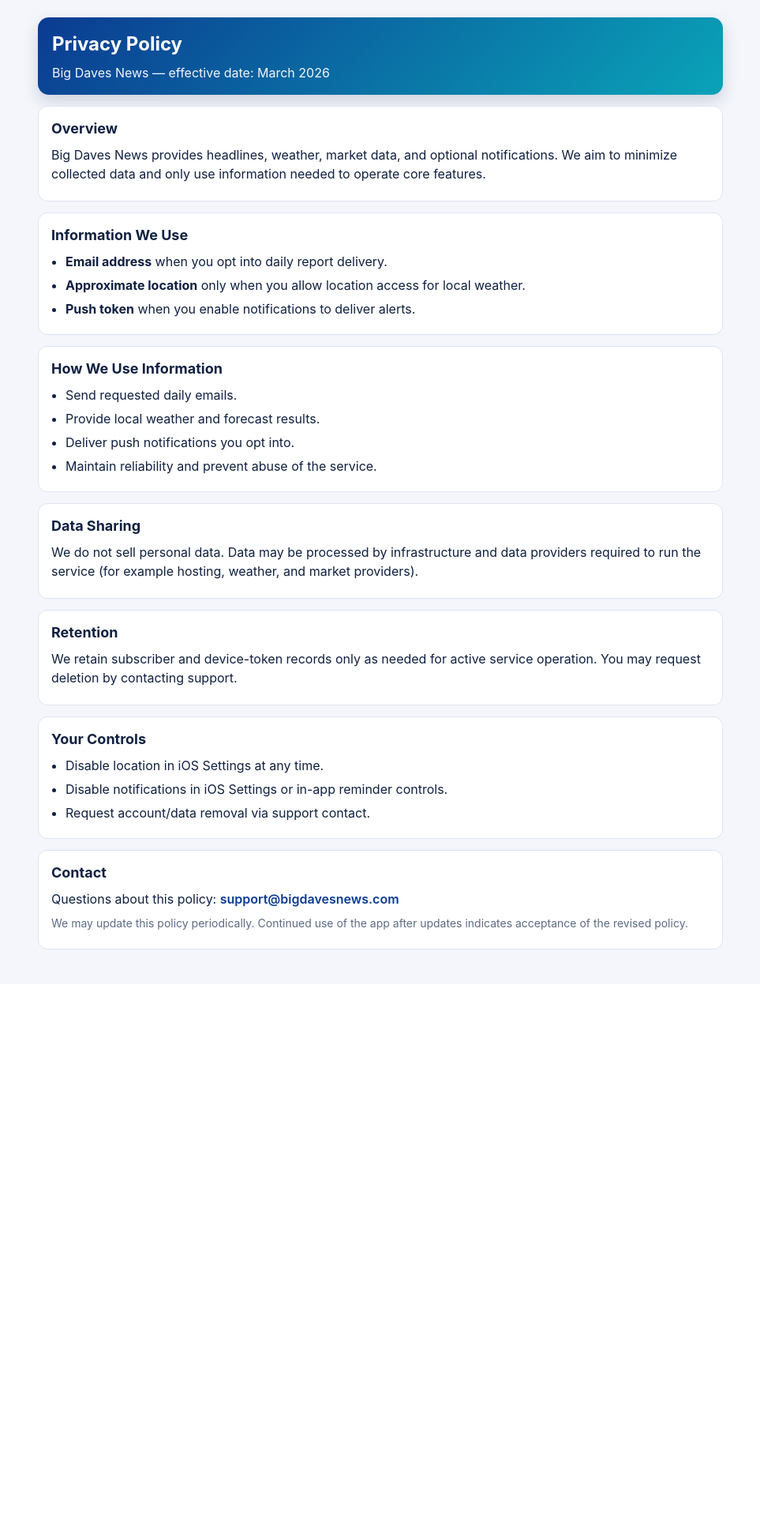
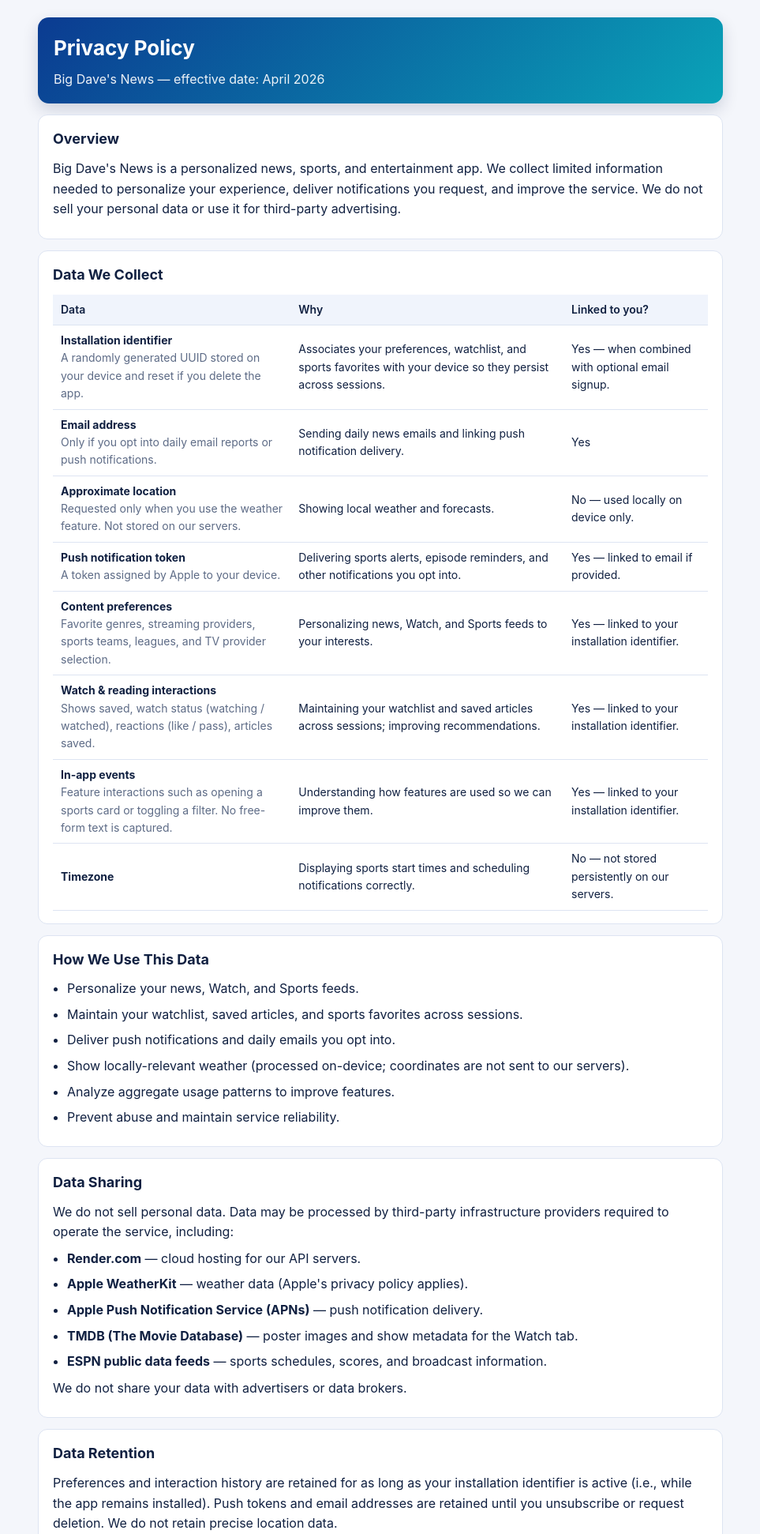
Before and after one commit to dking2451/Big-Daves-News-, a FastAPI app: page /privacy in a window 1280 px wide. Shown: the top 1942 px of the page at 79% size, without its empty margins (158-1121 px from the left). Before the commit the page ends 1202 px from the top, so only its background shows below. Run offline with FastAPI, Linux system fonts and the light colour scheme; some libraries are stand-ins or nearby versions.

Commit message:
feat(privacy): add Privacy Policy link in Settings + update policy to reflect actual data collection
- Added 'Privacy & Legal' section in SettingsView with Privacy Policy
  link (opens big-daves-news-web.onrender.com/privacy) and Data
  Deletion Request mailto link. Apple requires in-app policy access.

- Rewrote privacy.html to accurately declare all data collected:
  installation identifier, email, location, push token, content
  preferences, watch/reading interactions, in-app analytics events,
  and timezone. Added data sharing table (Render, WeatherKit, APNs,
  TMDB, ESPN). Added children's privacy section. Previous version
  omitted most of the app's actual data collection.

```diff
--- a/templates/privacy.html
+++ b/templates/privacy.html
@@ -3,7 +3,7 @@
 <head>
   <meta charset="utf-8" />
   <meta name="viewport" content="width=device-width, initial-scale=1" />
-  <title>Big Daves News Privacy Policy</title>
+  <title>Big Dave's News — Privacy Policy</title>
   <style>
     :root {
       --bg: #f4f6fb;
@@ -20,128 +20,182 @@
       font-family: -apple-system, BlinkMacSystemFont, "Segoe UI", Roboto, Helvetica, Arial, sans-serif;
       background: var(--bg);
       color: var(--text);
-      line-height: 1.5;
+      line-height: 1.6;
     }
     .wrap {
       max-width: 900px;
       margin: 0 auto;
-      padding: 22px 16px 44px;
+      padding: 22px 16px 56px;
     }
     .hero {
       border-radius: 14px;
-      padding: 16px 18px;
+      padding: 18px 20px;
       color: #fff;
       background: linear-gradient(135deg, var(--brand), var(--accent));
       box-shadow: 0 8px 20px rgba(6, 25, 66, 0.16);
     }
-    .hero h1 {
-      margin: 0 0 6px;
-      font-size: 24px;
-    }
-    .hero p {
-      margin: 0;
-      opacity: 0.94;
-    }
+    .hero h1 { margin: 0 0 6px; font-size: 26px; }
+    .hero p  { margin: 0; opacity: 0.92; }
     .card {
       margin-top: 14px;
       border: 1px solid var(--border);
       border-radius: 12px;
       background: var(--card);
-      padding: 14px 16px;
+      padding: 16px 18px;
     }
-    h2 {
-      margin: 0 0 8px;
-      font-size: 18px;
-    }
-    p {
-      margin: 8px 0;
-    }
-    ul {
-      margin: 8px 0 0 18px;
-      padding: 0;
-    }
-    li { margin: 6px 0; }
-    .muted {
-      color: var(--muted);
-      font-size: 14px;
-    }
-    a {
-      color: var(--brand);
-      text-decoration: none;
-      font-weight: 600;
-    }
+    h2 { margin: 0 0 10px; font-size: 18px; }
+    p  { margin: 8px 0; }
+    ul { margin: 8px 0 0 18px; padding: 0; }
+    li { margin: 7px 0; }
+    .muted { color: var(--muted); font-size: 14px; }
+    a { color: var(--brand); text-decoration: none; font-weight: 600; }
     a:hover { text-decoration: underline; }
+    table { width: 100%; border-collapse: collapse; margin-top: 10px; font-size: 14px; }
+    th, td { text-align: left; padding: 8px 10px; border-bottom: 1px solid var(--border); }
+    th { background: #f0f4fc; font-weight: 600; }
   </style>
 </head>
 <body>
   <main class="wrap">
     <section class="hero">
       <h1>Privacy Policy</h1>
-      <p>Big Daves News — effective date: March 2026</p>
+      <p>Big Dave's News &mdash; effective date: April 2026</p>
     </section>
 
     <section class="card">
       <h2>Overview</h2>
       <p>
-        Big Daves News provides headlines, weather, market data, and optional notifications.
-        We aim to minimize collected data and only use information needed to operate core features.
+        Big Dave's News is a personalized news, sports, and entertainment app. We collect limited
+        information needed to personalize your experience, deliver notifications you request, and
+        improve the service. We do not sell your personal data or use it for third-party advertising.
       </p>
     </section>
 
     <section class="card">
-      <h2>Information We Use</h2>
-      <ul>
-        <li><strong>Email address</strong> when you opt into daily report delivery.</li>
-        <li><strong>Approximate location</strong> only when you allow location access for local weather.</li>
-        <li><strong>Push token</strong> when you enable notifications to deliver alerts.</li>
-      </ul>
+      <h2>Data We Collect</h2>
+      <table>
+        <thead>
+          <tr><th>Data</th><th>Why</th><th>Linked to you?</th></tr>
+        </thead>
+        <tbody>
+          <tr>
+            <td><strong>Installation identifier</strong><br><span class="muted">A randomly generated UUID stored on your device and reset if you delete the app.</span></td>
+            <td>Associates your preferences, watchlist, and sports favorites with your device so they persist across sessions.</td>
+            <td>Yes — when combined with optional email signup.</td>
+          </tr>
+          <tr>
+            <td><strong>Email address</strong><br><span class="muted">Only if you opt into daily email reports or push notifications.</span></td>
+            <td>Sending daily news emails and linking push notification delivery.</td>
+            <td>Yes</td>
+          </tr>
+          <tr>
+            <td><strong>Approximate location</strong><br><span class="muted">Requested only when you use the weather feature. Not stored on our servers.</span></td>
+            <td>Showing local weather and forecasts.</td>
+            <td>No — used locally on device only.</td>
+          </tr>
+          <tr>
+            <td><strong>Push notification token</strong><br><span class="muted">A token assigned by Apple to your device.</span></td>
+            <td>Delivering sports alerts, episode reminders, and other notifications you opt into.</td>
+            <td>Yes — linked to email if provided.</td>
+          </tr>
+          <tr>
+            <td><strong>Content preferences</strong><br><span class="muted">Favorite genres, streaming providers, sports teams, leagues, and TV provider selection.</span></td>
+            <td>Personalizing news, Watch, and Sports feeds to your interests.</td>
+            <td>Yes — linked to your installation identifier.</td>
+          </tr>
+          <tr>
+            <td><strong>Watch &amp; reading interactions</strong><br><span class="muted">Shows saved, watch status (watching / watched), reactions (like / pass), articles saved.</span></td>
+            <td>Maintaining your watchlist and saved articles across sessions; improving recommendations.</td>
+            <td>Yes — linked to your installation identifier.</td>
+          </tr>
+          <tr>
+            <td><strong>In-app events</strong><br><span class="muted">Feature interactions such as opening a sports card or toggling a filter. No free-form text is captured.</span></td>
+            <td>Understanding how features are used so we can improve them.</td>
+            <td>Yes — linked to your installation identifier.</td>
+          </tr>
+          <tr>
+            <td><strong>Timezone</strong></td>
+            <td>Displaying sports start times and scheduling notifications correctly.</td>
+            <td>No — not stored persistently on our servers.</td>
+          </tr>
+        </tbody>
+      </table>
     </section>
 
     <section class="card">
-      <h2>How We Use Information</h2>
+      <h2>How We Use This Data</h2>
       <ul>
-        <li>Send requested daily emails.</li>
-        <li>Provide local weather and forecast results.</li>
-        <li>Deliver push notifications you opt into.</li>
-        <li>Maintain reliability and prevent abuse of the service.</li>
+        <li>Personalize your news, Watch, and Sports feeds.</li>
+        <li>Maintain your watchlist, saved articles, and sports favorites across sessions.</li>
+        <li>Deliver push notifications and daily emails you opt into.</li>
+        <li>Show locally-relevant weather (processed on-device; coordinates are not sent to our servers).</li>
+        <li>Analyze aggregate usage patterns to improve features.</li>
+        <li>Prevent abuse and maintain service reliability.</li>
       </ul>
     </section>
 
     <section class="card">
       <h2>Data Sharing</h2>
       <p>
-        We do not sell personal data. Data may be processed by infrastructure and data providers required
-        to run the service (for example hosting, weather, and market providers).
+        We do not sell personal data. Data may be processed by third-party infrastructure providers
+        required to operate the service, including:
+      </p>
+      <ul>
+        <li><strong>Render.com</strong> — cloud hosting for our API servers.</li>
+        <li><strong>Apple WeatherKit</strong> — weather data (Apple's privacy policy applies).</li>
+        <li><strong>Apple Push Notification Service (APNs)</strong> — push notification delivery.</li>
+        <li><strong>TMDB (The Movie Database)</strong> — poster images and show metadata for the Watch tab.</li>
+        <li><strong>ESPN public data feeds</strong> — sports schedules, scores, and broadcast information.</li>
+      </ul>
+      <p>
+        We do not share your data with advertisers or data brokers.
       </p>
     </section>
 
     <section class="card">
-      <h2>Retention</h2>
+      <h2>Data Retention</h2>
       <p>
-        We retain subscriber and device-token records only as needed for active service operation.
-        You may request deletion by contacting support.
+        Preferences and interaction history are retained for as long as your installation identifier
+        is active (i.e., while the app remains installed). Push tokens and email addresses are retained
+        until you unsubscribe or request deletion. We do not retain precise location data.
       </p>
     </section>
 
     <section class="card">
       <h2>Your Controls</h2>
       <ul>
-        <li>Disable location in iOS Settings at any time.</li>
-        <li>Disable notifications in iOS Settings or in-app reminder controls.</li>
-        <li>Request account/data removal via support contact.</li>
+        <li><strong>Location:</strong> Disable in iOS Settings &rarr; Privacy &rarr; Location Services at any time.</li>
+        <li><strong>Notifications:</strong> Disable in iOS Settings &rarr; Notifications &rarr; Big Dave's News, or via in-app Settings.</li>
+        <li><strong>Email reports:</strong> Unsubscribe via the link in any email we send.</li>
+        <li><strong>Data deletion:</strong> Email <a href="mailto:support@bigdavesnews.com">support@bigdavesnews.com</a> to request deletion of all data associated with your device or email address.</li>
+        <li><strong>App removal:</strong> Deleting the app removes locally stored preferences and resets your installation identifier. Cached data on our servers can be removed on request.</li>
       </ul>
+    </section>
+
+    <section class="card">
+      <h2>Children's Privacy</h2>
+      <p>
+        Big Dave's News is not directed to children under 13. We do not knowingly collect personal
+        information from children under 13. If you believe a child has provided us with personal
+        information, please contact us and we will delete it.
+      </p>
+    </section>
+
+    <section class="card">
+      <h2>Changes to This Policy</h2>
+      <p>
+        We may update this policy as the app evolves. Material changes will be noted with an updated
+        effective date above. Continued use of the app after changes indicates acceptance of the revised policy.
+      </p>
     </section>
 
     <section class="card">
       <h2>Contact</h2>
       <p>
-        Questions about this policy:
+        Questions or requests regarding this policy:
         <a href="mailto:support@bigdavesnews.com">support@bigdavesnews.com</a>
       </p>
-      <p class="muted">
-        We may update this policy periodically. Continued use of the app after updates indicates acceptance
-        of the revised policy.
-      </p>
+      <p class="muted">Big Dave's News &mdash; bigdavesnews.com</p>
     </section>
   </main>
 </body>
```
Also changed, not shown: 1 other file.
